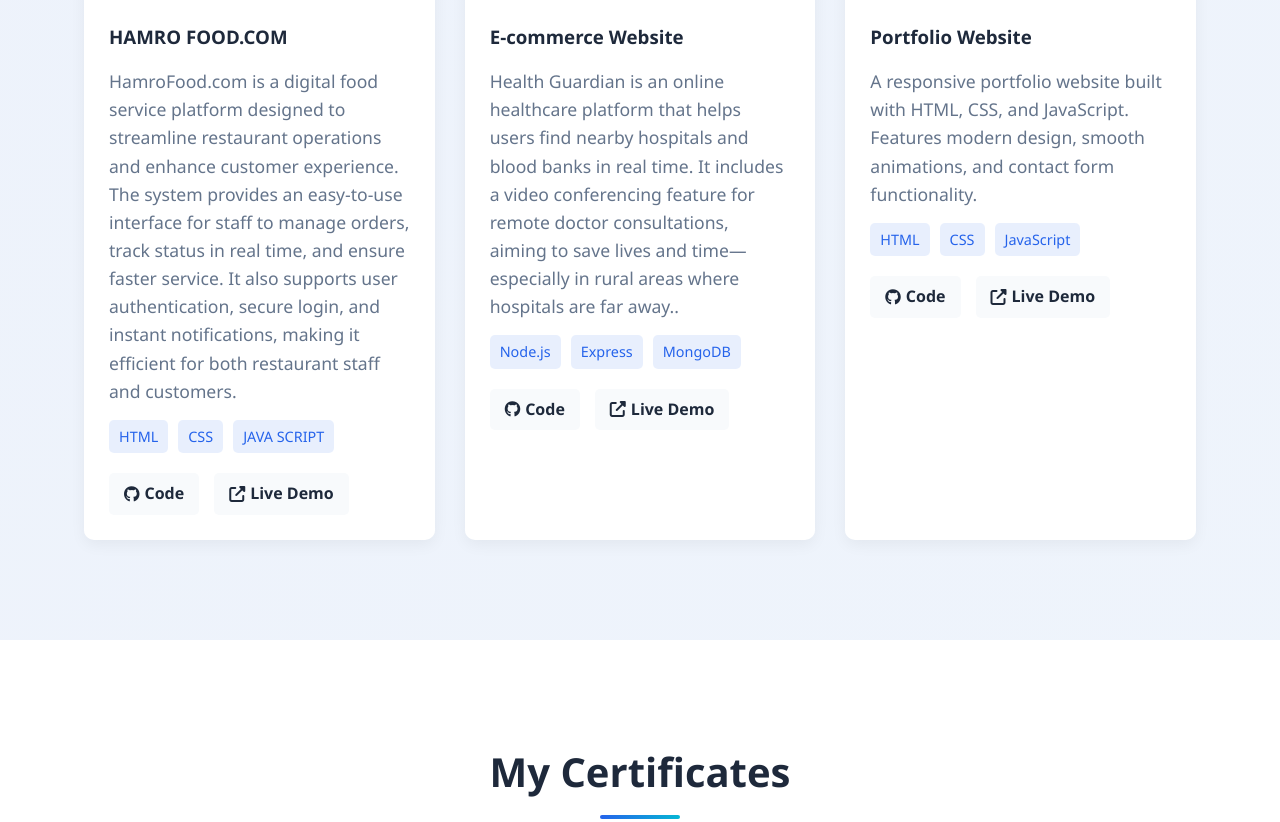
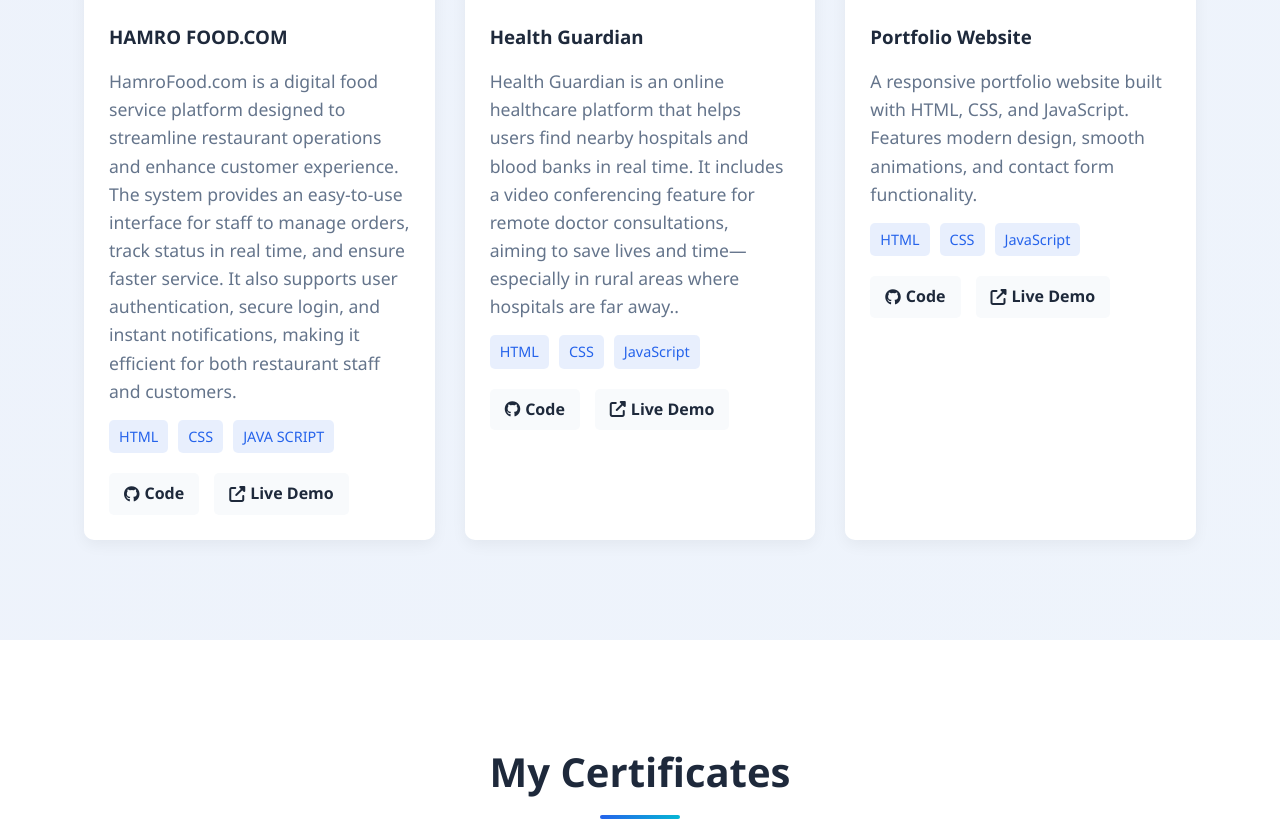
Before and after one commit to ravikushwaha1/portflio-, a plain HTML site: page index.html in a window 1280 px wide. Shown: the part 2052-2874 px from the top of the page. Drawn offline with nearby package versions, Linux system fonts and the light colour scheme.

Commit message:
incomplete

```diff
--- a/index.html
+++ b/index.html
@@ -108,12 +108,12 @@
                         <img src="https://placehold.co/600x400/06b6d4/white?text=E-commerce" alt="Project 2">
                     </div>
                     <div class="project-content">
-                        <h3>E-commerce Website</h3>
+                        <h3>Health Guardian</h3>
                         <p>Health Guardian is an online healthcare platform that helps users find nearby hospitals and blood banks in real time. It includes a video conferencing feature for remote doctor consultations, aiming to save lives and time—especially in rural areas where hospitals are far away..</p>
                         <div class="project-tech">
-                            <span>Node.js</span>
-                            <span>Express</span>
-                            <span>MongoDB</span>
+                            <span>HTML</span>
+                            <span>CSS</span>
+                            <span>JavaScript</span>
                         </div>
                         <div class="project-links">
                             <a href="https://github.com/Ravikushwaha4" target="_blank"><i class="fab fa-github"></i> Code</a>
```
Also changed, not shown: healthgauedian.png (added).
